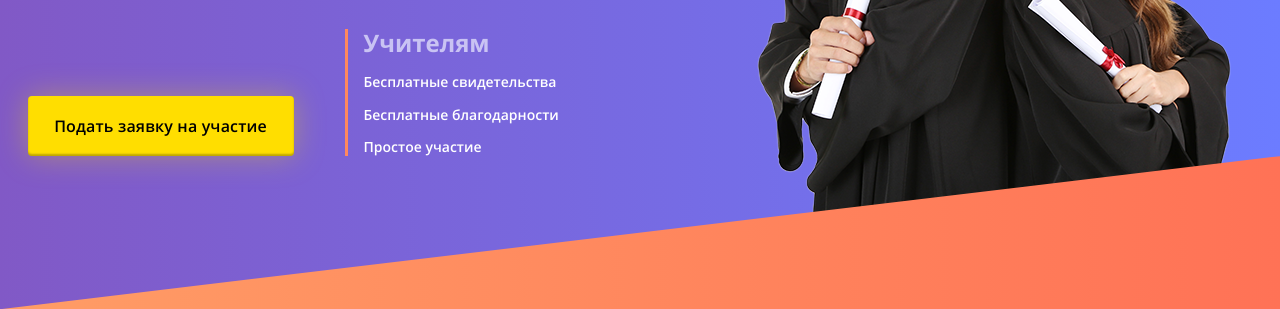
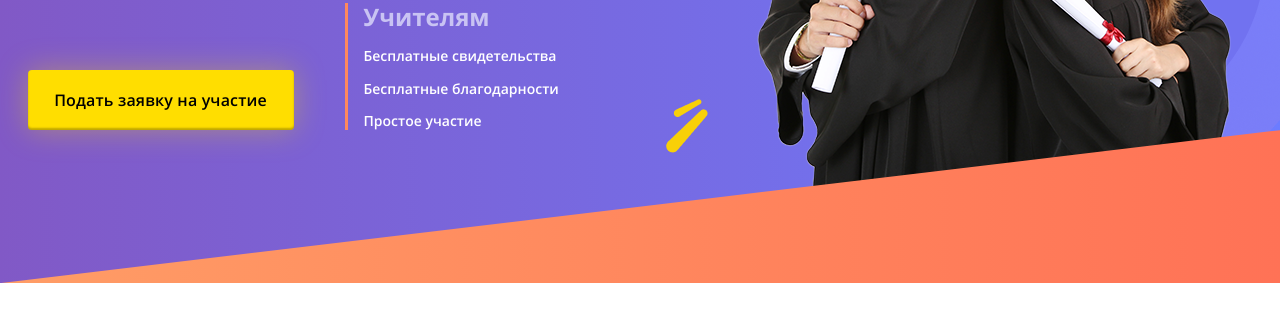
Before and after one commit to Marinarium/landing-page, a plain HTML site: page src/index.html in a window 1280 px wide. Shown: the part 567-876 px from the top of the page. After the commit the page ends 850 px from the top, so only its background shows below. Drawn offline with nearby package versions, Linux system fonts and the light colour scheme; files that its build step writes are made by us from their sources.

Commit message:
feat: add decoration

```diff
--- a/src/styles/base/_page-structure.scss
+++ b/src/styles/base/_page-structure.scss
@@ -4,6 +4,7 @@
   min-height: 100vh;
   background: linear-gradient(90deg, #8159C6 0%, #6C7CFF 100%);
   position: relative;
+  overflow: hidden;
 }
 
 .main {
@@ -24,4 +25,5 @@
   clip-path: polygon(100% 0, 0% 100%, 100% 100%);
   position: absolute;
   bottom: 0;
+  z-index: 3;
 }
--- a/src/styles/components/_content.scss
+++ b/src/styles/components/_content.scss
@@ -1,6 +1,20 @@
 .content {
-  padding-top: 100px;
+  padding-top: 74px;
   padding-bottom: 153px;
+  position: relative;
+  z-index: 1;
+}
+
+.content:before {
+  content: '';
+  display: block;
+  background-image: url("../../assets/images/bg-content.png");
+  width: 318px;
+  height: 515px;
+  position: absolute;
+  top: 10px;
+  left: -203px;
+  z-index: -1;
 }
 
 .content__info {
--- a/src/styles/components/_students.scss
+++ b/src/styles/components/_students.scss
@@ -1,4 +1,18 @@
 .students {
   align-self: flex-end;
   margin-bottom: 83px;
+  position: relative;
+  z-index: 1;
 }
+
+.students:before {
+  content: '';
+  display: block;
+  background-image: url("../../assets/images/bg-students.png");
+  width: 747px;
+  height: 615px;
+  position: absolute;
+  bottom: -10px;
+  left: -67px;
+  z-index: -1;
+}
```
Also changed, not shown: src/assets/images/bg-content.png (added), src/assets/images/bg-students.png (added).
